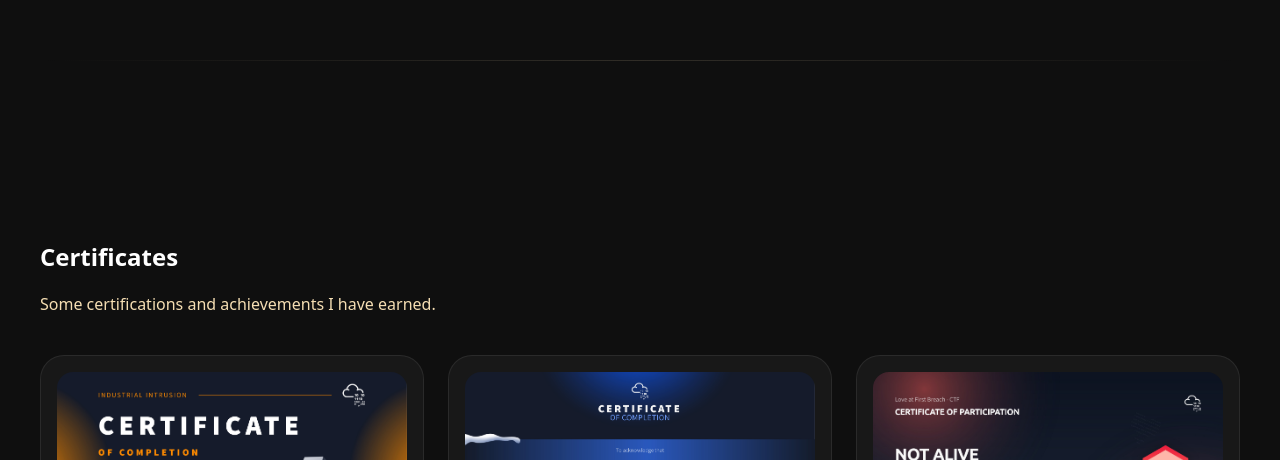
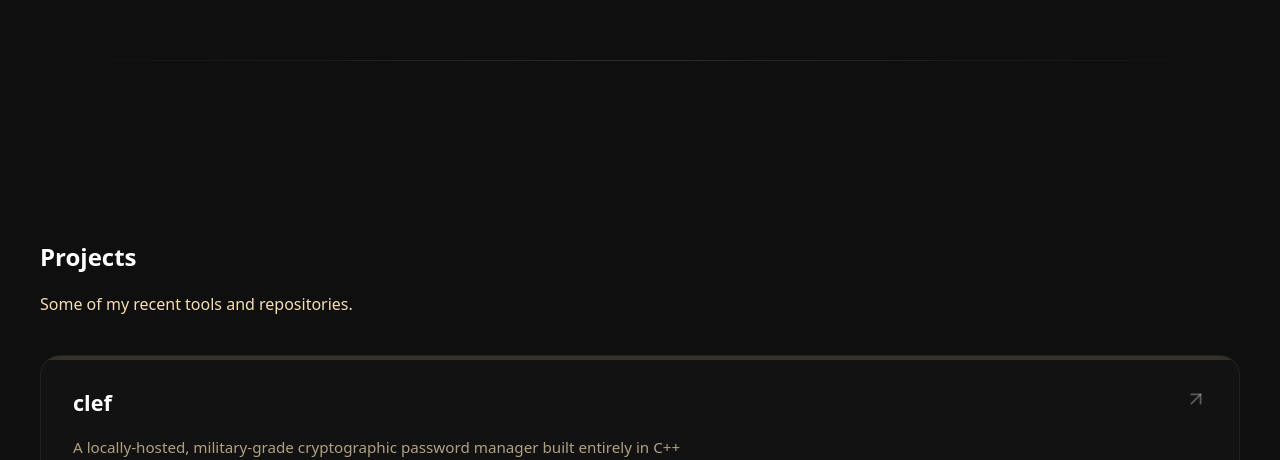
Before and after one commit to NotAlive24/revamp, a React (Vite) app: page / in a window 1280 px wide. Shown: the part 2340-2800 px from the top of the page. Built offline with nearby package versions, Linux system fonts and the light colour scheme.

Commit message:
Added Projects section and fixed certificated sweeping

```diff
--- a/src/App.jsx
+++ b/src/App.jsx
@@ -13,6 +13,7 @@ import NotFoundPage from "./components/NotFoundPage.jsx";
 import StarBackground from "./components/StarBackground.jsx";
 import WriteupPage from "./components/Writeuppage.jsx";
 import Writeups from "./components/Writeups.jsx";
+import Projects from "./components/Projects.jsx";
 import { seo, structuredData } from "./data/seo.js";
 
 function HomePage() {
@@ -30,6 +31,7 @@ function HomePage() {
       <Hero />
       <About />
       <Achievements />
+      <Projects />
       <Certificates />
       <Writeups />
       <Contact />
--- a/src/components/Navbar.jsx
+++ b/src/components/Navbar.jsx
@@ -115,6 +115,9 @@ export default function Navbar() {
           </button>
           <button type="button" onClick={() => scrollToSection("achievements")}>
             Achievements
+          </button>
+          <button type="button" onClick={() => scrollToSection("projects")}>
+            Projects
           </button>
           <button type="button" onClick={() => scrollToSection("certificates")}>
             Certs
--- /dev/null
+++ b/src/components/Projects.jsx
@@ -0,0 +1,69 @@
+import { useReveal } from "../hooks/useReveal.js";
+
+const projects = [
+  {
+    title: "clef",
+    description: "A locally-hosted, military-grade cryptographic password manager built entirely in C++",
+    url: "https://github.com/NotAlive24/clef",
+    tags: ["Open Source", "Security"],
+  },
+];
+
+function ProjectCard({ project }) {
+  const [ref, isVisible] = useReveal();
+
+  return (
+    <a
+      ref={ref}
+      className={`project-card-custom reveal ${isVisible ? "reveal-visible" : ""}`}
+      href={project.url}
+      target="_blank"
+      rel="noopener noreferrer"
+    >
+      <div className="project-card-header">
+        <h3>{project.title}</h3>
+        {/* Animated Arrow Icon */}
+        <svg
+          width="22" height="22" viewBox="0 0 24 24" fill="none"
+          stroke="currentColor" strokeWidth="2" strokeLinecap="round" strokeLinejoin="round"
+        >
+          <line x1="7" y1="17" x2="17" y2="7"></line>
+          <polyline points="7 7 17 7 17 17"></polyline>
+        </svg>
+      </div>
+
+      {project.description && <p>{project.description}</p>}
+
+      {project.tags && project.tags.length > 0 && (
+        <div className="project-tags-custom">
+          {project.tags.map((tag) => (
+            <span key={tag}>{tag}</span>
+          ))}
+        </div>
+      )}
+    </a>
+  );
+}
+
+export default function Projects() {
+  return (
+    <section id="projects" className="projects-section">
+      <div className="projects-header">
+        <h2>Projects</h2>
+        <p>Some of my recent tools and repositories.</p>
+      </div>
+
+      {projects.length === 0 ? (
+        <div className="projects-empty">
+          <p>Projects coming soon.</p>
+        </div>
+      ) : (
+        <div className="projects-grid-custom">
+          {projects.map((project) => (
+             <ProjectCard key={project.title} project={project} />
+          ))}
+        </div>
+      )}
+    </section>
+  );
+}
--- a/src/index.css
+++ b/src/index.css
@@ -413,7 +413,7 @@ body {
 
 .certificate-modal-content {
   position: relative;
-  width: min(100%, 900px);
+  width: min(70%, 750px);
   max-height: 90vh;
   overflow: auto;
   background: #111;
@@ -423,7 +423,7 @@ body {
 }
 
 .certificate-modal-content img {
-  width: 100%;
+  width: 90%;
   max-height: 70vh;
   object-fit: contain;
   display: block;
@@ -1558,3 +1558,166 @@ body {
     color: black;
   }
 }
+
+
+.projects-section {
+  position: relative;
+  min-height: 100vh;
+  padding: 160px 40px 40px;
+}
+
+.projects-section::before {
+  content: "";
+  position: absolute;
+  top: 0;
+  left: 40px;
+  right: 40px;
+  height: 1px;
+  background: linear-gradient(
+    90deg,
+    transparent,
+    rgba(245, 222, 179, 0.15),
+    transparent
+  );
+}
+
+.projects-empty {
+  margin-top: 40px;
+  padding: 48px 24px;
+  text-align: center;
+  border-radius: 24px;
+  background: #181818;
+  border: 1px solid rgba(255, 255, 255, 0.08);
+  color: white;
+  opacity: 0.8;
+}
+
+.projects-grid-custom {
+  margin-top: 40px;
+  display: grid;
+  grid-template-columns: repeat(auto-fit, minmax(300px, 1fr));
+  gap: 28px;
+}
+
+.project-card-custom {
+  display: flex;
+  flex-direction: column;
+  padding: 32px;
+  border-radius: 20px;
+  background: #121212; /* Slightly darker than certificates for a distinct look */
+  border: 1px solid rgba(255, 255, 255, 0.06);
+  color: white;
+  text-decoration: none;
+  position: relative;
+  overflow: hidden;
+  transition: transform 0.3s ease, border-color 0.3s ease, box-shadow 0.3s ease;
+}
+
+.project-card-custom::before {
+  content: "";
+  position: absolute;
+  top: 0;
+  left: 0;
+  width: 100%;
+  height: 4px;
+  background: rgba(245, 222, 179, 0.15);
+  transition: background 0.3s ease;
+}
+
+.project-card-custom:hover {
+  transform: translateY(-6px);
+  background: #151515;
+  border-color: rgba(245, 222, 179, 0.3);
+  box-shadow: 0 20px 40px rgba(0, 0, 0, 0.4);
+}
+
+.project-card-custom:hover::before {
+  background: wheat;
+}
+
+.project-card-custom:active {
+  transform: scale(0.98);
+}
+
+.project-card-header {
+  display: flex;
+  justify-content: space-between;
+  align-items: flex-start;
+  margin-bottom: 18px;
+  gap: 16px;
+}
+
+.project-card-header h3 {
+  margin: 0;
+  font-size: 1.35rem;
+  color: white;
+  transition: color 0.2s ease;
+}
+
+.project-card-custom:hover .project-card-header h3 {
+  color: wheat;
+}
+
+.project-card-header svg {
+  flex-shrink: 0;
+  color: rgba(255, 255, 255, 0.3);
+  transition: color 0.3s ease, transform 0.3s ease;
+}
+
+.project-card-custom:hover .project-card-header svg {
+  color: wheat;
+  transform: translate(4px, -4px);
+}
+
+.project-card-custom p {
+  margin: 0 0 28px 0;
+  font-size: 0.95rem;
+  opacity: 0.7;
+  line-height: 1.6;
+  flex-grow: 1;
+}
+
+.project-tags-custom {
+  display: flex;
+  flex-wrap: wrap;
+  gap: 10px;
+}
+
+.project-tags-custom span {
+  padding: 6px 12px;
+  font-size: 0.8rem;
+  background: rgba(255, 255, 255, 0.05);
+  border: 1px solid rgba(255, 255, 255, 0.08);
+  border-radius: 8px; /* Slightly squared off */
+  color: rgba(255, 255, 255, 0.85);
+  font-family: monospace;
+  letter-spacing: 0.03em;
+}
+
+#projects {
+  scroll-margin-top: 0px;
+}
+
+@media (max-width: 865px) {
+  #projects {
+    scroll-margin-top: 25px;
+  }
+
+  .projects-section {
+    padding: 100px 20px;
+  }
+
+  .projects-section::before {
+    left: 20px;
+    right: 20px;
+  }
+
+  .projects-grid-custom {
+    grid-template-columns: 1fr;
+    gap: 18px;
+  }
+
+  .project-card-custom {
+    padding: 24px;
+  }
+}
```
